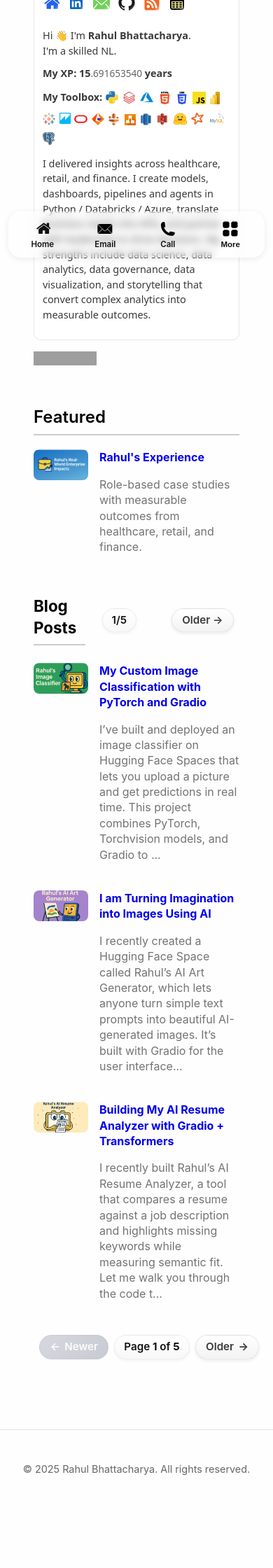
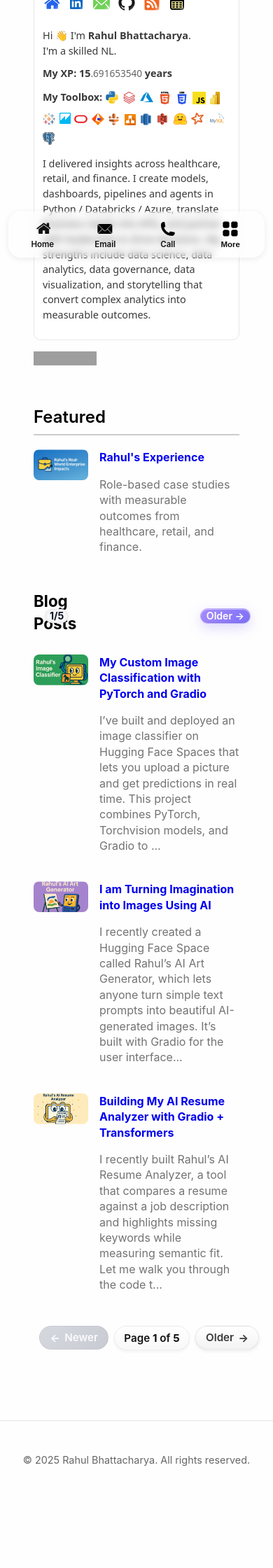
Before and after one commit to RahulBhattacharya1/RahulBhattacharya1.github.io, a Jekyll site: the page built from index.html, in a window 390 px wide. Shown: the part 522-2762 px from the top of the page at 70% size. Built offline with Jekyll 4.4.1, drawn with Linux system fonts in a browser that asks for light colours; the list of posts is cut into pages by our own code; grey boxes are pictures that could not be loaded.

Commit message:
Update index.html

```diff
--- a/index.html
+++ b/index.html
@@ -218,26 +218,71 @@
   .pagination .chev{ font-weight: 700; }
 }
 
-  /* ===== Blog Posts Heading with Pagination ===== */
+/* ===== Blog Posts Heading with Pagination (Slim Premium) ===== */
 .posts-header{
   display:flex;
+  align-items:center;
   justify-content:space-between;
-  align-items:center;
+  gap:.75rem;
   margin-bottom:1rem;
-  gap:1rem;
 }
-
 .posts-header h2{
   margin:0;
+  min-width:0;          /* prevents title from forcing wrap */
   font-size:1.4rem;
   font-weight:700;
 }
 
-/* keep your premium pagination styles */
+/* Inline pagination on the same line */
 .posts-header .pagination{
+  flex:0 0 auto;        /* don’t stretch */
   display:flex;
   align-items:center;
-  gap:.6rem;
+  gap:.5rem;
+  white-space:nowrap;   /* keeps all in one row */
 }
 
+/* Slim premium buttons */
+.posts-header .page-btn{
+  display:inline-flex;
+  align-items:center;
+  gap:.35rem;
+  padding:4px 10px;
+  font-size:.9rem;
+  font-weight:600;
+  line-height:1;
+  border-radius:999px;
+  background:linear-gradient(135deg,#a78bfa,#7c6ff6);
+  color:#fff;
+  border:1px solid rgba(255,255,255,.35);
+  box-shadow:
+    0 6px 18px rgba(124,111,246,.28),
+    0 1px 0 rgba(255,255,255,.45) inset,
+    0 -1px 0 rgba(0,0,0,.08) inset;
+  transition:transform .16s ease, box-shadow .16s ease;
+}
+.posts-header .page-btn:hover{ transform:translateY(-1px); }
+.posts-header .page-btn:active{ transform:translateY(0); }
+
+/* Slim counter pill */
+.posts-header .page-status{
+  padding:3px 8px;
+  font-size:.9rem;
+  font-weight:700;
+  line-height:1;
+  color:#0b1020;
+  border-radius:999px;
+  background:linear-gradient(180deg,#fff,#f6f7fb);
+  border:1px solid rgba(15,23,42,.08);
+  box-shadow:0 2px 6px rgba(15,23,42,.08) inset, 0 2px 8px rgba(15,23,42,.06);
+}
+
+/* Compact on mobile */
+@media (max-width:640px){
+  .posts-header{ gap:.5rem; }
+  .posts-header .page-btn{ padding:3px 8px; font-size:.88rem; }
+  .posts-header .page-status{ padding:2px 6px; font-size:.88rem; }
+}
+
+
 </style>
```
